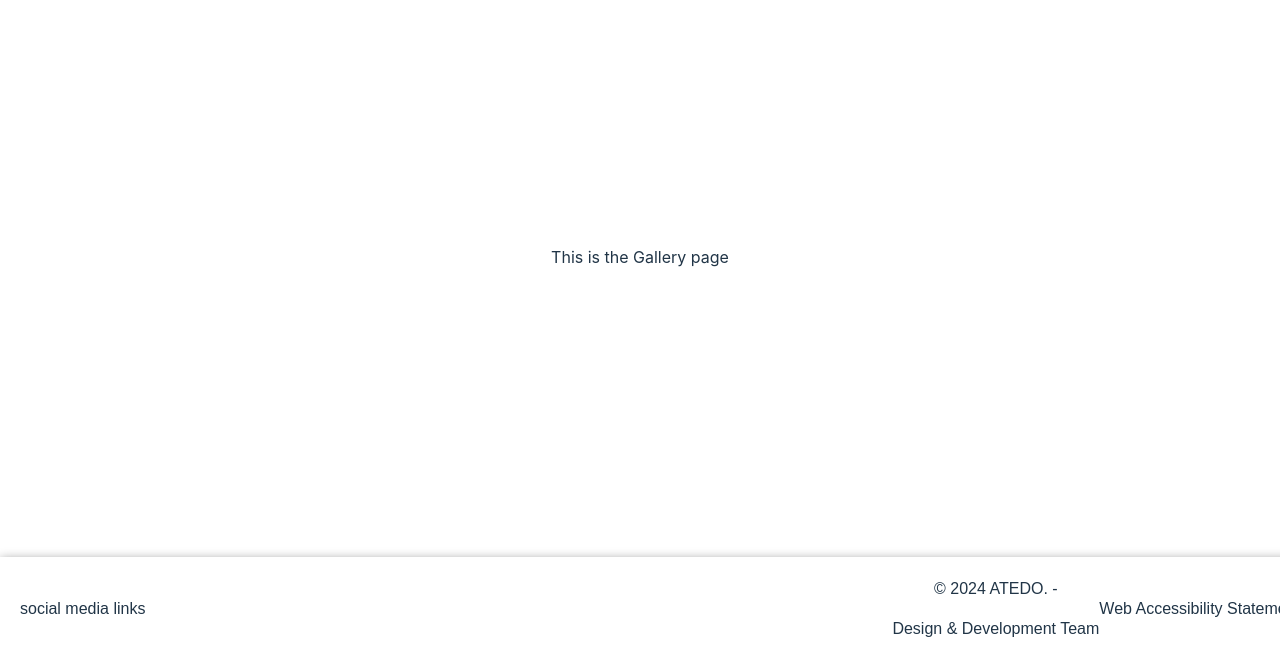
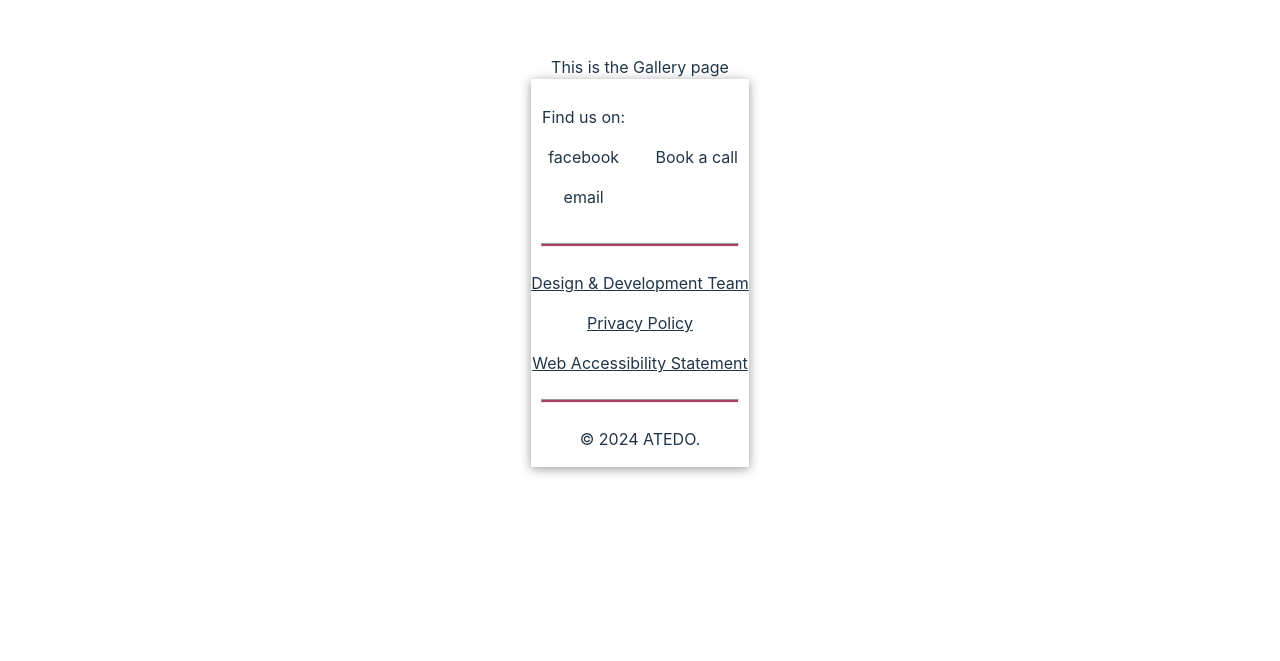
Before and after one commit to tomwebb2022/project360, a React (Vite) app in the folder project360/: page /gallery in a window 1280 px wide. Shown: the part 139-800 px from the top of the page. Built offline with nearby package versions, Linux system fonts and the light colour scheme.

Commit message:
Added to footer styling

```diff
--- a/project360/src/App.css
+++ b/project360/src/App.css
@@ -8,7 +8,7 @@
 #root {
   max-width: 1280px;
   margin: 0 auto;
-  padding: 0.5rem;
+  /* padding: 0.5rem; */
   padding-top: 0;
   /* padding-bottom: 2rem; */
   text-align: center;
--- a/project360/src/App.jsx
+++ b/project360/src/App.jsx
@@ -11,14 +11,16 @@ function App() {
   const [emails, setEmails] = useState(emailList);
 
   const [modalState, setModalState] = useState({
-    aboutOpen: false,
-    guidanceOpen: false,
+    privacyOpen: false,
+    teamOpen: false,
+    accessibilityOpen: false,
   });
 
   const closeModal = () => {
     setModalState({
-      aboutOpen: false,
-      guidanceOpen: false,
+      privacyOpen: false,
+      teamOpen: false,
+      accessibilityOpen: false,
     });
   };
 
--- a/project360/src/components/common/Footer.css
+++ b/project360/src/components/common/Footer.css
@@ -1,30 +1,48 @@
 .footer-container {
+    display: flex;
+    flex-direction: column;
+    justify-content: space-between;
+    align-items: center;
+    background-color: white;
+    width: 100%;
+    bottom: 0;
+    left: 0;
+    box-shadow: 0 2px 10px rgba(0, 0, 0, 0.4);
+}
+
+.footer-divider {
+    width: 90%;
+    height: 2px;
+    background-color: var(--pink);
+}
+
+.footer-contact-top {
     display: flex;
     flex-direction: row;
     justify-content: space-between;
     align-items: center;
-    background-color: white;
-    padding: 0 20px;
-    height: 13vh;
-    width: 100%;
-    position: fixed;
-    bottom: 0;
-    left: 0;
-    z-index: 1;
-    font-family: 'Montserrat', sans-serif;
-    box-shadow: 0 2px 10px rgba(0, 0, 0, 0.4);
+    width: 90%;
+    padding: 10px 20px;
 }
 
-.left-side-footer-container {
+.footer-contact-icons {
     display: flex;
     flex-direction: row;
     justify-content: space-between;
     align-items: center;
 }
 
-.right-side-footer-container {
-    display: flex;
-    flex-direction: row;
-    justify-content: space-between;
-    align-items: center;
+.footer-popup-button {
+    border: none;
+    font-size: 1rem;
+    cursor: pointer;
+    text-decoration: underline;
 }
+
+.footer-popup-button:hover {
+    color: var(--teal);
+}
+
+.footer-popup-button:active {
+    color: var(--pink);
+}
--- a/project360/src/components/common/Footer.jsx
+++ b/project360/src/components/common/Footer.jsx
@@ -1,49 +1,105 @@
-import './Footer.css';
-import TeamPopup from "./TeamPopup";
-import AccessibilityPopup from "./AccessibilityPopup";
+import "./Footer.css";
+import { PrivacyPopup, TeamPopup, AccessibilityPopup } from "./index";
 
 const Footer = ({ modalState, setModalState }) => {
+  const { privacyOpen, teamOpen, accessibilityOpen } = modalState;
 
-  const { teamOpen, accessibilityOpen } = modalState;
+  const togglePrivacyModal = () => {
+    setModalState({
+      privacyOpen: !privacyOpen,
+      teamOpen,
+      accessibilityOpen,
+    });
+  };
 
   const toggleTeamModal = () => {
     setModalState({
       teamOpen: !teamOpen,
-      accessibilityOpen
+      privacyOpen,
+      accessibilityOpen,
     });
   };
 
   const toggleAccessibilityModal = () => {
     setModalState({
       teamOpen,
+      privacyOpen,
       accessibilityOpen: !accessibilityOpen,
     });
   };
 
   return (
     <div className="footer-container">
-      <div className="left-side-header-container">
-        <p>social media links</p>
+      {/* Top of the footer - contact links */}
+      <div className="footer-contact-top">
+      <div className="footer-contact-container">
+      <div>
+          <p>Find us on:</p>
+        </div>
+          <div className="contact-icons">
+            <p>facebook</p>
+            <p>email</p>
+            </div>
+        </div>
+
+        <div className="calendly-link-container">
+          <p>Book a call</p>
+        </div>
       </div>
 
-        <div className="right-side-footer-container">
+      <hr className="footer-divider" />
+
+      {/* Middle of the footer - links to popups */}
+      <div className="middle-footer-container">
         <div className="footer-popup-button-container" id="team-button">
-        <p>© 2024 ATEDO. - </p>
-          <p type="button" onClick={toggleTeamModal} className="footer-popup-button">
+          <p
+            type="button"
+            onClick={toggleTeamModal}
+            className="footer-popup-button"
+          >
             Design & Development Team
           </p>
         </div>
 
-        <div className="footer-popup-button-container" id="accessibility-button">
-          <p type="button" onClick={toggleAccessibilityModal} className="footer-popup-button">
+        <div className="footer-popup-button-container" id="privacy-button">
+          <p
+            type="button"
+            onClick={togglePrivacyModal}
+            className="footer-popup-button"
+          >
+            Privacy Policy
+          </p>
+        </div>
+
+        <div
+          className="footer-popup-button-container"
+          id="accessibility-button"
+        >
+          <p
+            type="button"
+            onClick={toggleAccessibilityModal}
+            className="footer-popup-button"
+          >
             Web Accessibility Statement
           </p>
         </div>
+      </div>
 
-        <div className="menu-container">
-          <TeamPopup isOpen={teamOpen} onClose={toggleTeamModal} />
-          <AccessibilityPopup isOpen={accessibilityOpen} onClose={toggleAccessibilityModal} />
-        </div>
+      <hr className="footer-divider" />
+
+      {/* Bottom of the footer - copyright info */}
+      <div className="footer-copyright-bottom">
+        <p>© 2024 ATEDO. </p>
+      </div>
+
+      {/* Popups */}
+      <div className="menu-container">
+        <PrivacyPopup isOpen={privacyOpen} onClose={togglePrivacyModal} />
+        <TeamPopup isOpen={teamOpen} onClose={toggleTeamModal} />
+        <AccessibilityPopup
+          isOpen={accessibilityOpen}
+          onClose={toggleAccessibilityModal}
+        />
       </div>
     </div>
   );
--- /dev/null
+++ b/project360/src/components/common/PrivacyPopup.jsx
@@ -0,0 +1,38 @@
+import 'react-responsive-modal/styles.css';
+import { Modal } from 'react-responsive-modal';
+
+const PrivacyPopup = ({ isOpen, onClose }) => {
+
+  const closeIcon = (
+    <svg fill="#b7572f" viewBox="0 0 20 20" width={28} height={28}>
+      <path
+        fillRule="evenodd"
+        d="M4,4 L16,16 M4,16 L16,4" stroke="#b7572f" strokeWidth="3"
+        clipRule="evenodd"
+      ></path>
+    </svg>
+  );
+
+  return (
+    <Modal
+    open={isOpen}
+    onClose={onClose}
+    center
+    closeIcon={closeIcon}
+    classNames={{
+      overlay: 'customOverlay',
+      modal: 'customModal',
+    }}
+    aria-labelledby="design-development-team-modal"
+  aria-describedby="info-about-design-development-team"
+    >
+      <div className="text-popups-container">
+
+      <h1 className="text-popup-footer">Privacy Policy</h1>
+
+      </div>
+    </Modal>
+  );
+};
+
+export default PrivacyPopup;
--- /dev/null
+++ b/project360/src/components/common/index.js
@@ -0,0 +1,11 @@
+import Footer from './Footer';
+import PrivacyPopup from './PrivacyPopup';
+import TeamPopup from './TeamPopup';
+import AccessibilityPopup from './AccessibilityPopup';
+
+export {
+    Footer,
+    PrivacyPopup,
+    TeamPopup,
+    AccessibilityPopup
+};
```
